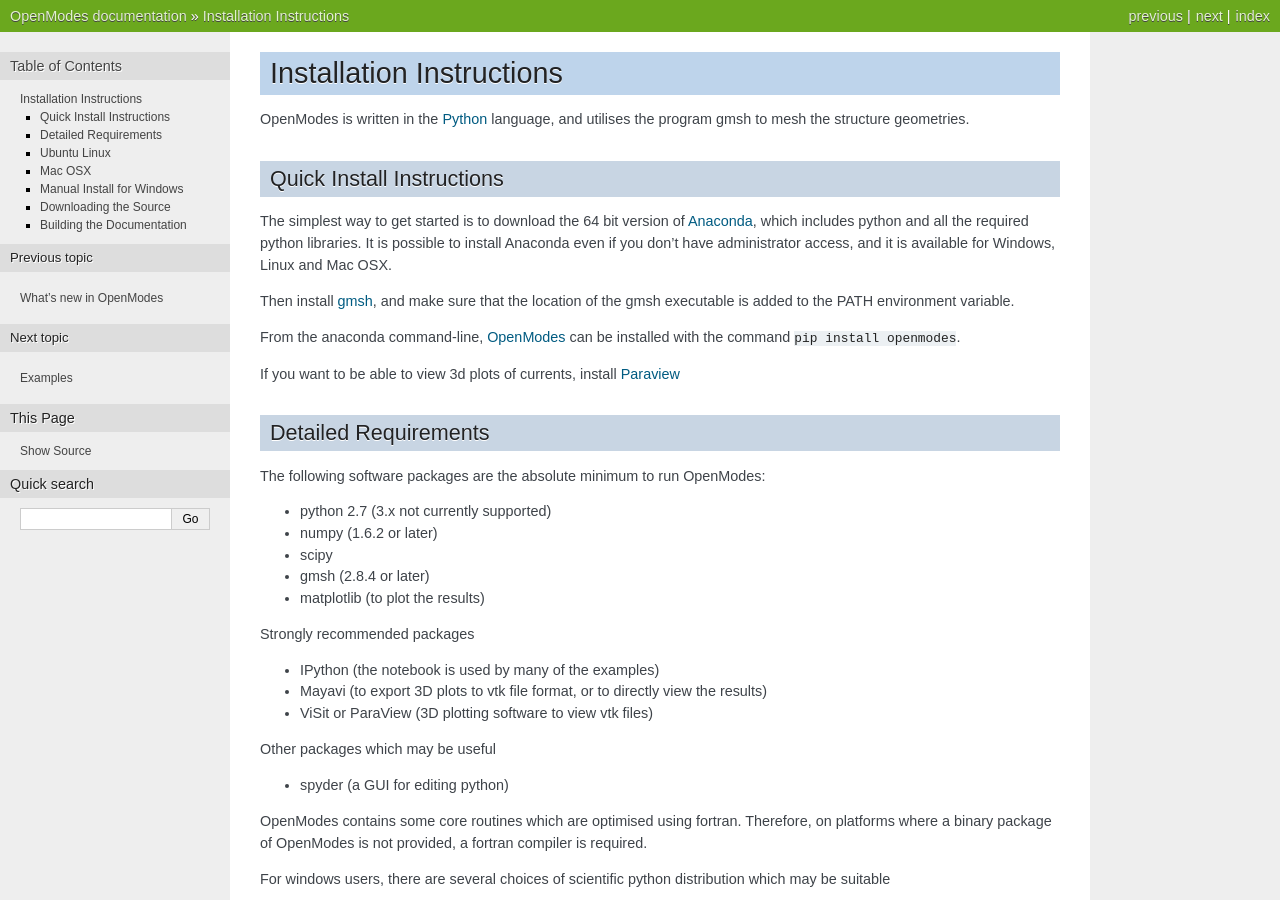
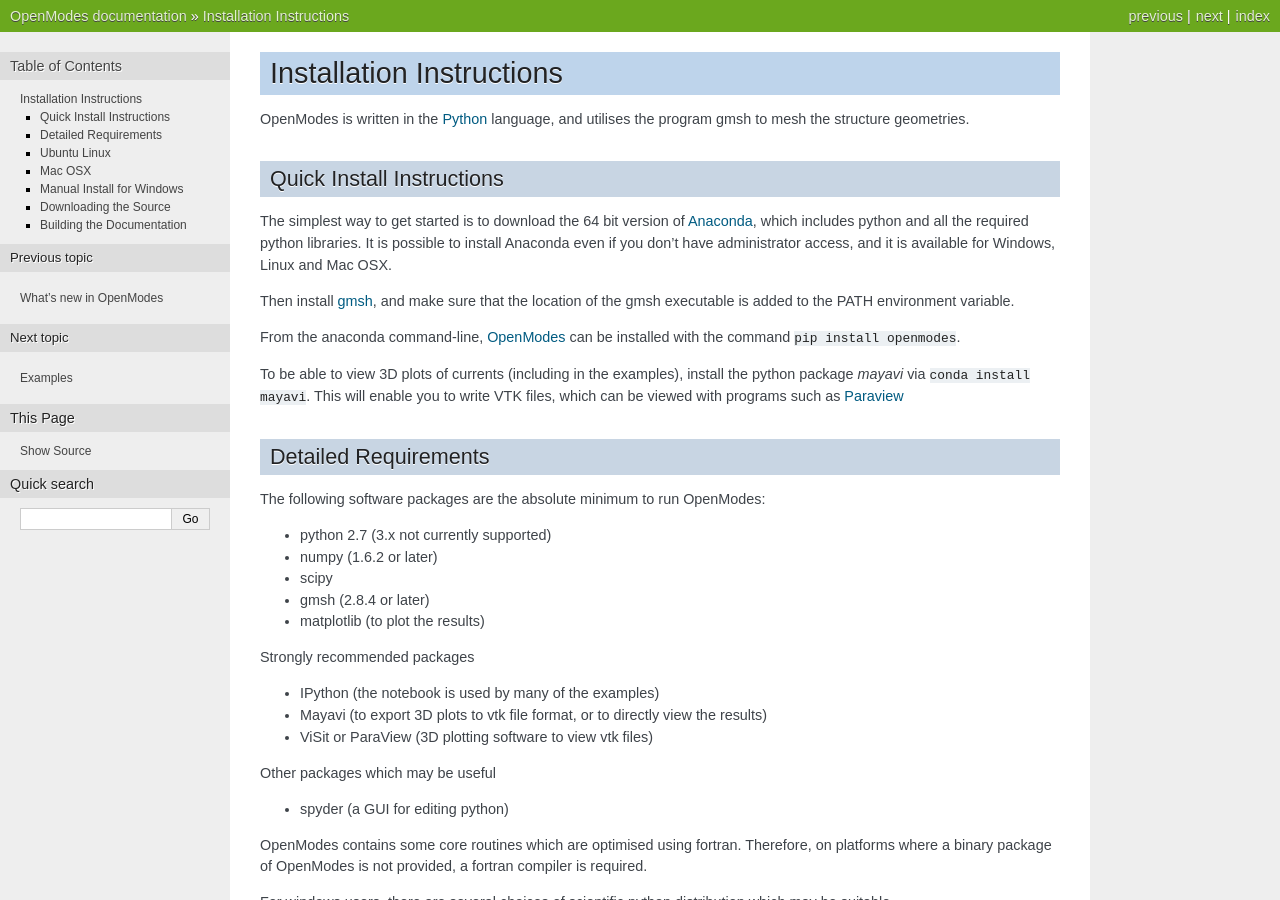
Before and after one commit to DavidPowell/OpenModes, a Sphinx documentation site: the page built from doc/install.txt, in a window 1280 px wide and 900 px high. Built offline with Sphinx 7.4.7, drawn with Linux system fonts in a browser that asks for light colours; pages that are not in the unit, such as notebooks, are missing from menus; the version number could not be read and is left out.

Commit message:
Improved install docs

```diff
--- a/doc/install.txt
+++ b/doc/install.txt
@@ -18,7 +18,9 @@
 From the anaconda command-line, `OpenModes <http://pypi.python.org/pypi/OpenModes>`_
 can be installed with the command ``pip install openmodes``.
 
-If you want to be able to view 3d plots of currents, install `Paraview <http://www.paraview.org/>`_
+To be able to view 3D plots of currents (including in the examples), install the python package
+`mayavi` via ``conda install mayavi``. This will enable you to write VTK files,
+which can be viewed with programs such as `Paraview <http://www.paraview.org/>`_
 
 Detailed Requirements
 ---------------------
```
